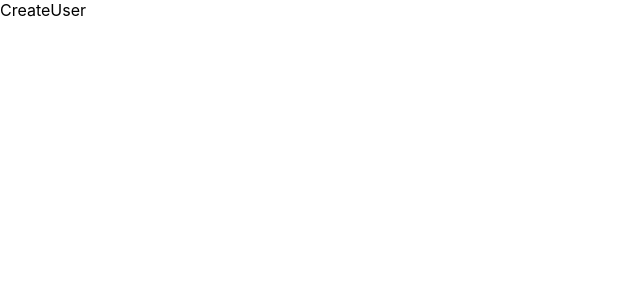
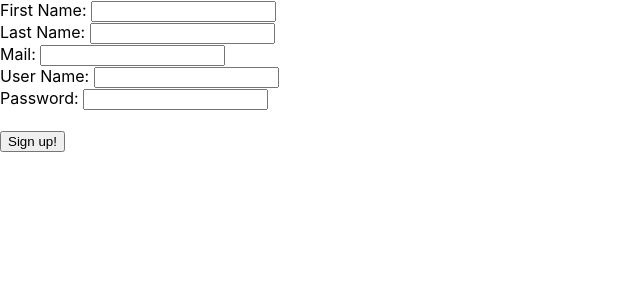
Before and after one commit to sapirHafner/musicshare, a React (Create React App) app in the folder frontend/: page /createuser in a window 1280 px wide. Shown: the top 300 px of the page, without its empty margins (0-640 px from the left). Built offline with nearby package versions, Linux system fonts and the light colour scheme.

Commit message:
createUserForm

```diff
--- a/frontend/src/CreateUser.js
+++ b/frontend/src/CreateUser.js
@@ -1,8 +1,20 @@
 import React from 'react'
+import SignUpForm from './SignUpForm'
 
-const CreateUser = () => {
-  return (
-    <div>CreateUser</div>
+const CreateUser = ({OnSignUp}) => {
+
+    const handleSignUp= (event) => {
+        event.preventDefault()
+        const firstName = event.target.username.value
+        const lastName = event.target.username.value
+        const email = event.target.username.value
+        const userName = event.target.username.value
+        const password = event.target.password.value
+        OnSignUp(firstName, lastName, email, userName, password)
+    }
+
+    return (
+    <SignUpForm />
   )
 }
 
--- a/frontend/src/LoginPage.js
+++ b/frontend/src/LoginPage.js
@@ -1,4 +1,5 @@
 import LoginForm from './LoginForm';
+import { Link } from 'react-router-dom';
 
 const LoginPage = ({OnLogin}) => {
     const handleSubmit= (event) => {
@@ -13,7 +14,7 @@ const LoginPage = ({OnLogin}) => {
         <div>
             <h1>Login Page</h1>
             <LoginForm OnSubmit={handleSubmit}  />
-            <div>Create a new user</div>
+            <Link to ="createuser"><div>Create a new user</div></Link>
         </div>
     );
 }
--- /dev/null
+++ b/frontend/src/SignUpForm.js
@@ -0,0 +1,25 @@
+const SignUpForm = ({OnSubmit}) => {
+    return (
+        <form onSubmit={OnSubmit}>
+            <label htmlFor='firstname'> First Name: </label>
+            <input type='text' name='firstname'/>
+            <br/>
+            <label htmlFor='lastname'> Last Name: </label>
+            <input type='text' name='lastname'/>
+            <br/>
+            <label htmlFor='email'> Mail: </label>
+            <input type='text' name='email'/>
+            <br/>
+            <label htmlFor='username'> User Name: </label>
+            <input type='text' name='username'/>
+            <br/>
+            <label htmlFor='password'> Password: </label>
+            <input type='text' name='password'/>
+            <br/>
+            <br/>
+            <input type='submit' value='Sign up!'/>
+        </form>
+    );
+}
+
+export default SignUpForm;
--- a/frontend/src/index.js
+++ b/frontend/src/index.js
@@ -8,6 +8,10 @@ import {
   RouterProvider,
 } from "react-router-dom";
 import CreateUser from './CreateUser';
+
+const onSignUp = (firstName, lastName, email, userName, password) => {
+  console.log(email)
+}
 
 const router = createBrowserRouter([
   {
@@ -21,7 +25,7 @@ const router = createBrowserRouter([
   },
   {
     path: "createuser",
-    element:  <CreateUser />
+    element:  <CreateUser OnSignUp={onSignUp} />
   }
 ])
 
```
